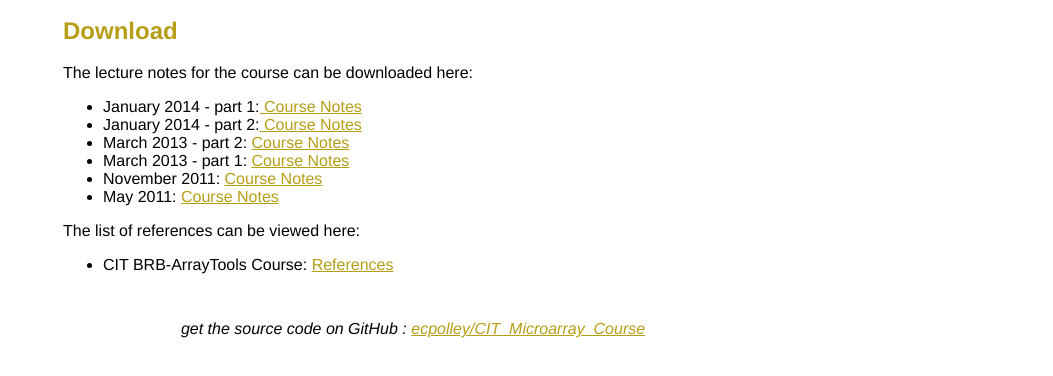
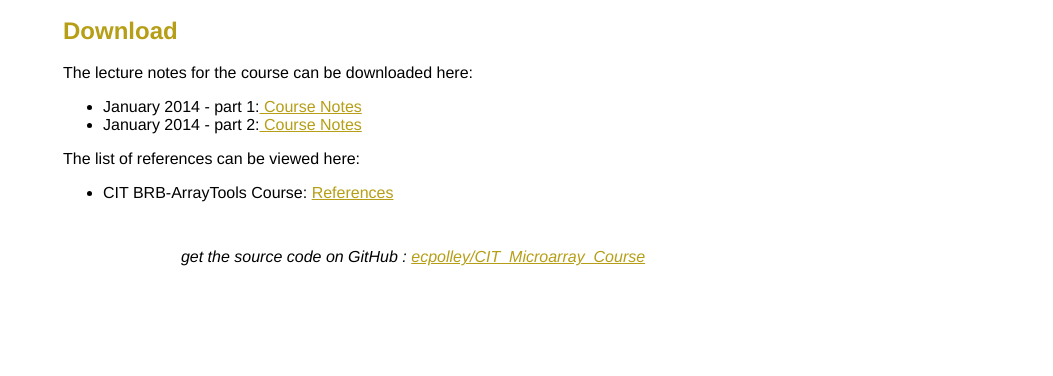
Before and after one commit to ecpolley/CIT_Microarray_Course, a plain HTML site: page index.html in a window 1280 px wide. Shown: the part 332-708 px from the top of the page, without its empty margins (227-1280 px from the left). Drawn offline with Linux system fonts and the light colour scheme.

Commit message:
Remove link to previous lecture notes
Signed-off-by: Eric Polley <eric.polley@nih.gov>

```diff
--- a/index.html
+++ b/index.html
@@ -61,10 +61,10 @@
       <ul>
 		  <li>January 2014 - part 1:<a href="https://github.com/ecpolley/CIT_Microarray_Course/raw/master/CIT_course_2014_1.pdf"> Course Notes</a></li>
 		  <li>January 2014 - part 2:<a href="https://github.com/ecpolley/CIT_Microarray_Course/raw/master/CITtraining_Jan2014.pdf"> Course Notes</a></li>
-        <li>March 2013 - part 2: <a href="https://github.com/ecpolley/CIT_Microarray_Course/raw/master/CITtraining_Mar2013.pdf"> Course Notes</a></li>
+        <!-- <li>March 2013 - part 2: <a href="https://github.com/ecpolley/CIT_Microarray_Course/raw/master/CITtraining_Mar2013.pdf"> Course Notes</a></li>
         <li>March 2013 - part 1: <a href="https://github.com/ecpolley/CIT_Microarray_Course/raw/master/CIT_course_2013_3.pdf"> Course Notes</a></li>
         <li>November 2011: <a href="https://github.com/ecpolley/CIT_Microarray_Course/raw/master/CIT_course2.pdf"> Course Notes</a></li>
-        <li>May 2011: <a href="https://github.com/ecpolley/CIT_Microarray_Course/raw/master/CIT_course.pdf"> Course Notes</a></li>
+        <li>May 2011: <a href="https://github.com/ecpolley/CIT_Microarray_Course/raw/master/CIT_course.pdf"> Course Notes</a></li> -->
       </ul>
     </p>
     <p>
```
